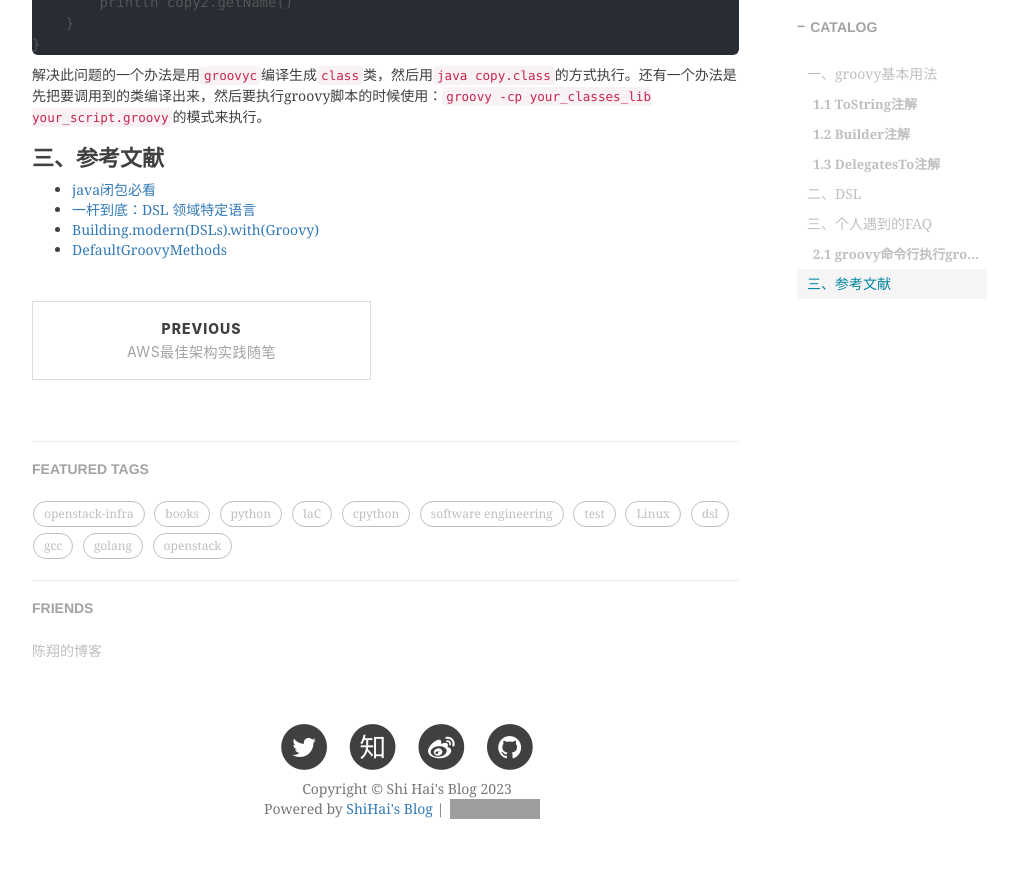
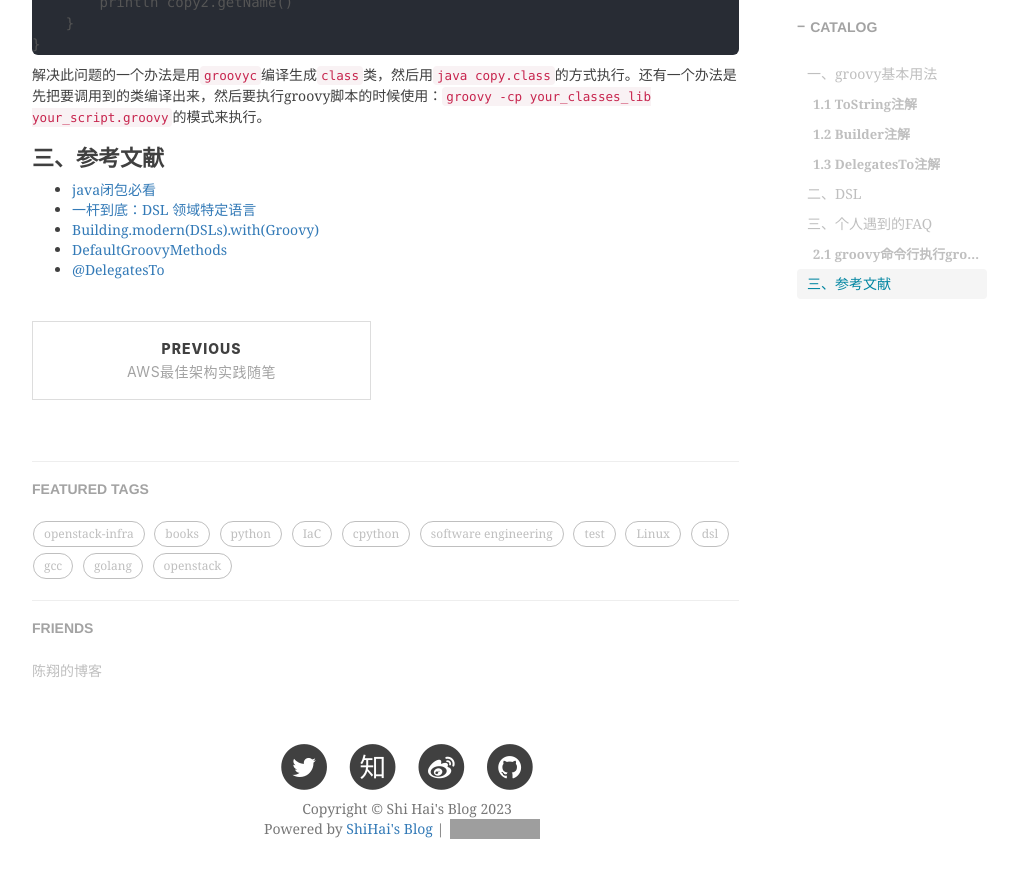
Before and after one commit to shihai1991/shihai1991.github.io, a Jekyll site: the page built from _posts/2023-03-01-groovy学习.md, in a window 1280 px wide and 900 px high, scrolled down 4831 px. Shown: the top 878 px of the window, without its empty margins (233-1242 px from the left). Built offline with Jekyll 4.4.1, drawn with Linux system fonts in a browser that asks for light colours; nearby versions of some CDN libraries; comment, search, counter and statistics services are not loaded; grey boxes are pictures that could not be loaded.

Commit message:
Update 2023-03-01-groovy学习.md

```diff
--- a/_posts/2023-03-01-groovy学习.md
+++ b/_posts/2023-03-01-groovy学习.md
@@ -235,3 +235,4 @@ class Copy implements Serializable{
 - [一杆到底：DSL 领域特定语言](https://developer.aliyun.com/article/885778#slide-19)
 - [Building.modern(DSLs).with(Groovy)](https://github.com/melix/devoxxbe2015-groovy-dsls/blob/7e6d2abacdc2d531fd70f8cebb35e1904049a3ac/src/docs/asciidoc/index.adoc)
 - [DefaultGroovyMethods](http://docs.groovy-lang.org/docs/groovy-4.0.9/html/api/org/codehaus/groovy/runtime/DefaultGroovyMethods.html#%3Cinit%3E())
+- [@DelegatesTo](https://groovys.readthedocs.io/zh/latest/GettingStarted/Domain-Specific-Languages.html#delegatesto)
```
